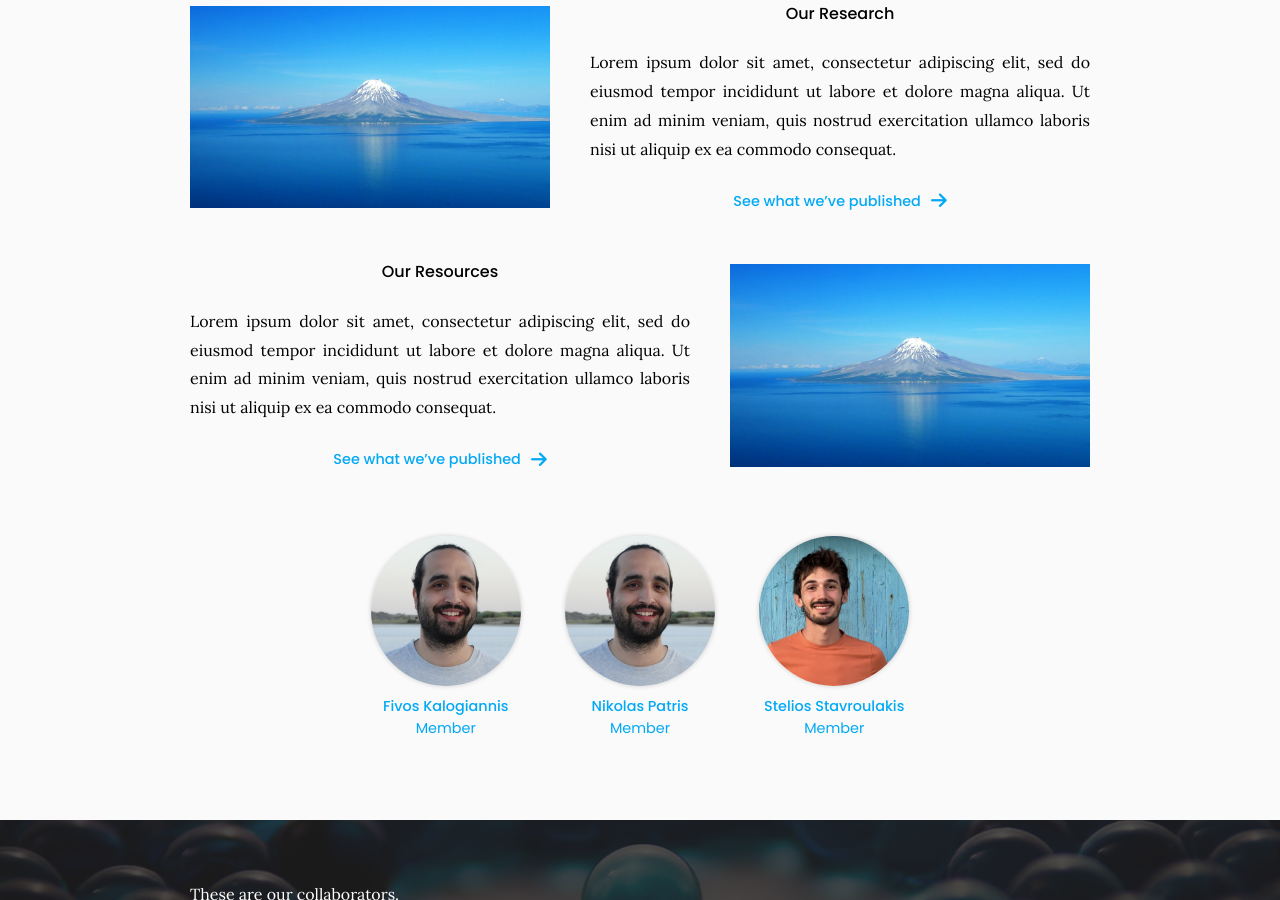
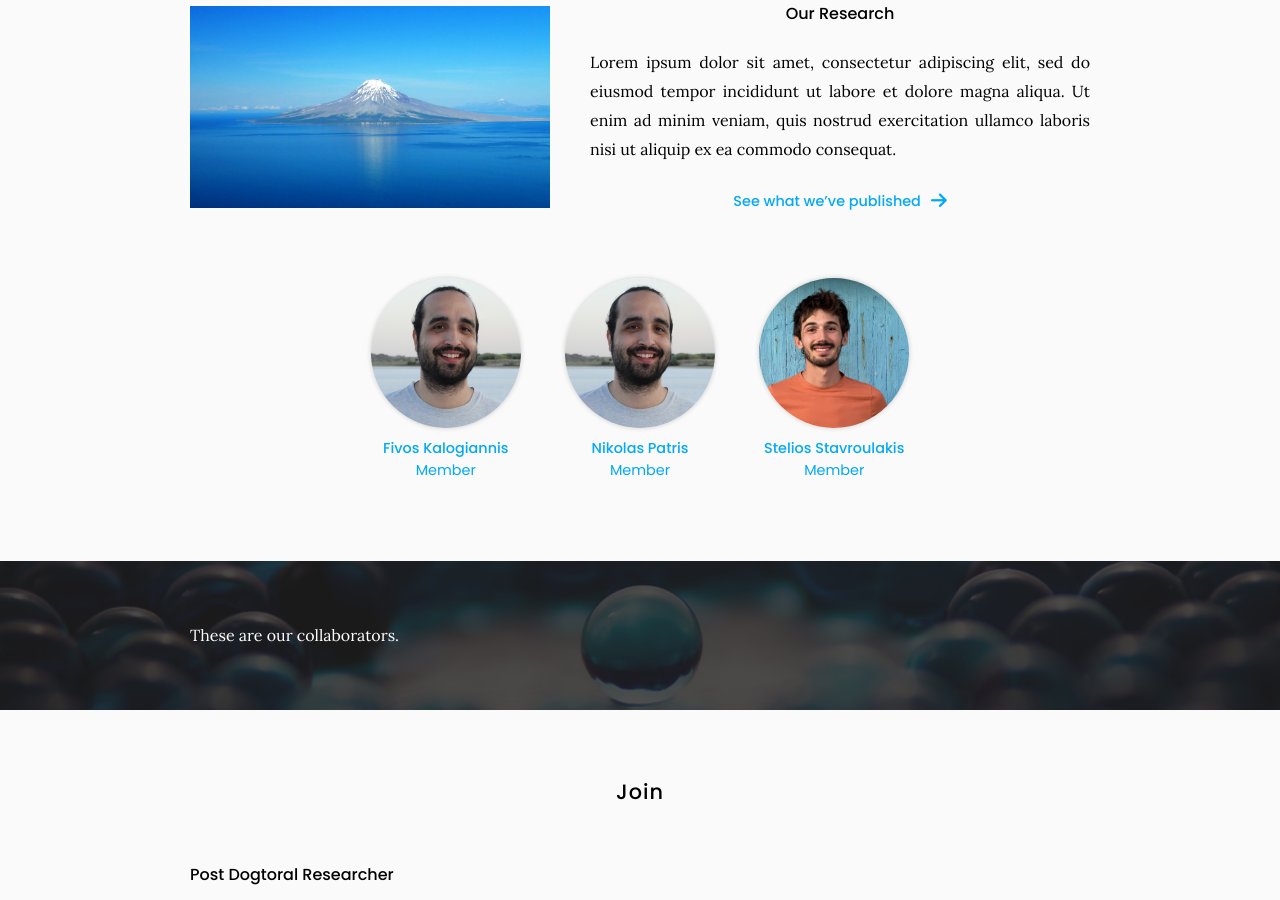
Before and after one commit to goallabuci/goallabuci.github.io, a Jekyll site: the page built from team/index.md, in a window 1280 px wide and 900 px high, scrolled down 406 px. Built offline with Jekyll 4.4.1, drawn with Linux system fonts in a browser that asks for light colours.

Commit message:
Update index.md

```diff
--- a/team/index.md
+++ b/team/index.md
@@ -33,17 +33,6 @@ Ut enim ad minim veniam, quis nostrud exercitation ullamco laboris nisi ut aliqu
   text=text
 %}
 
-
-
-{%
-  include feature.html
-  image="images/photo.jpg"
-  link="resources"
-  title="Our Resources"
-  flip=true
-  text=text
-%}
-
 {% include list.html data="members" component="portrait" filters="tier: first" %}
 {% include list.html data="members" component="portrait" filters="tier: second" %}
 {% include list.html data="members" component="portrait" filters="tier: " %}
```
